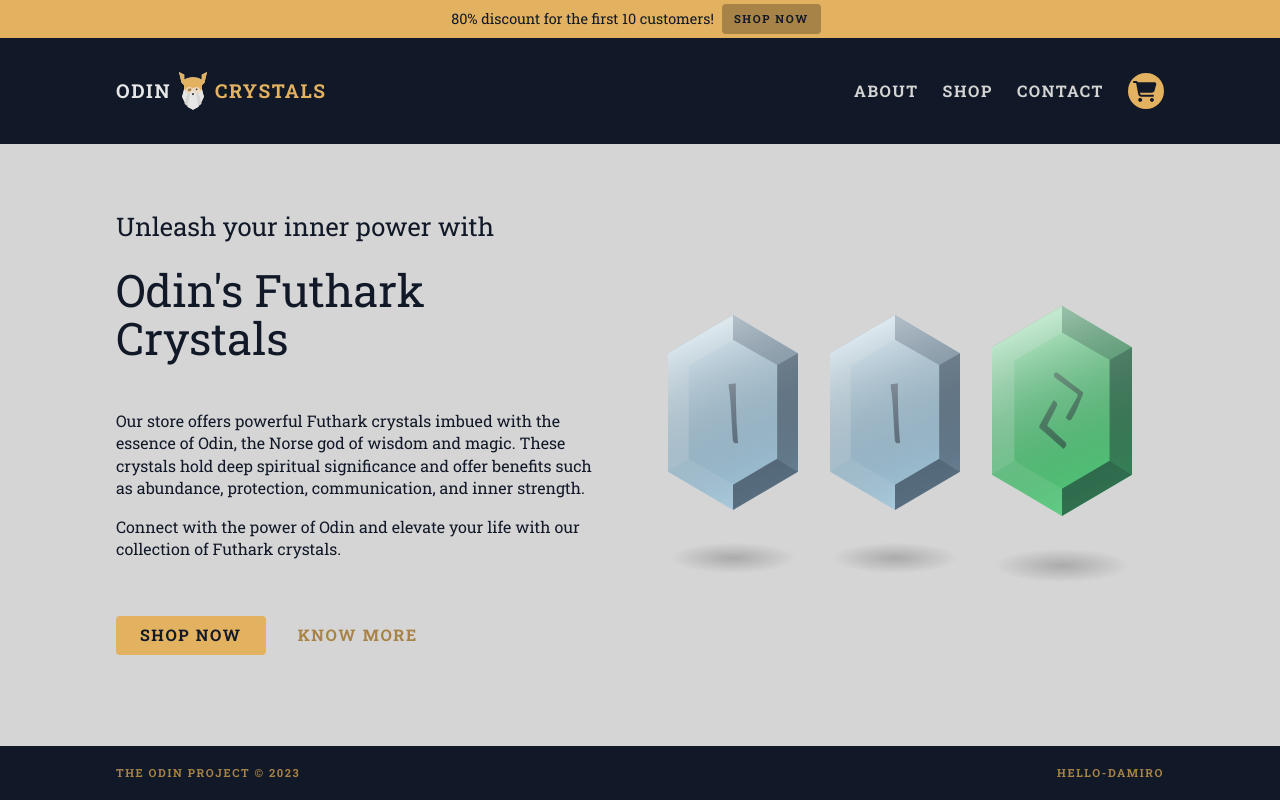
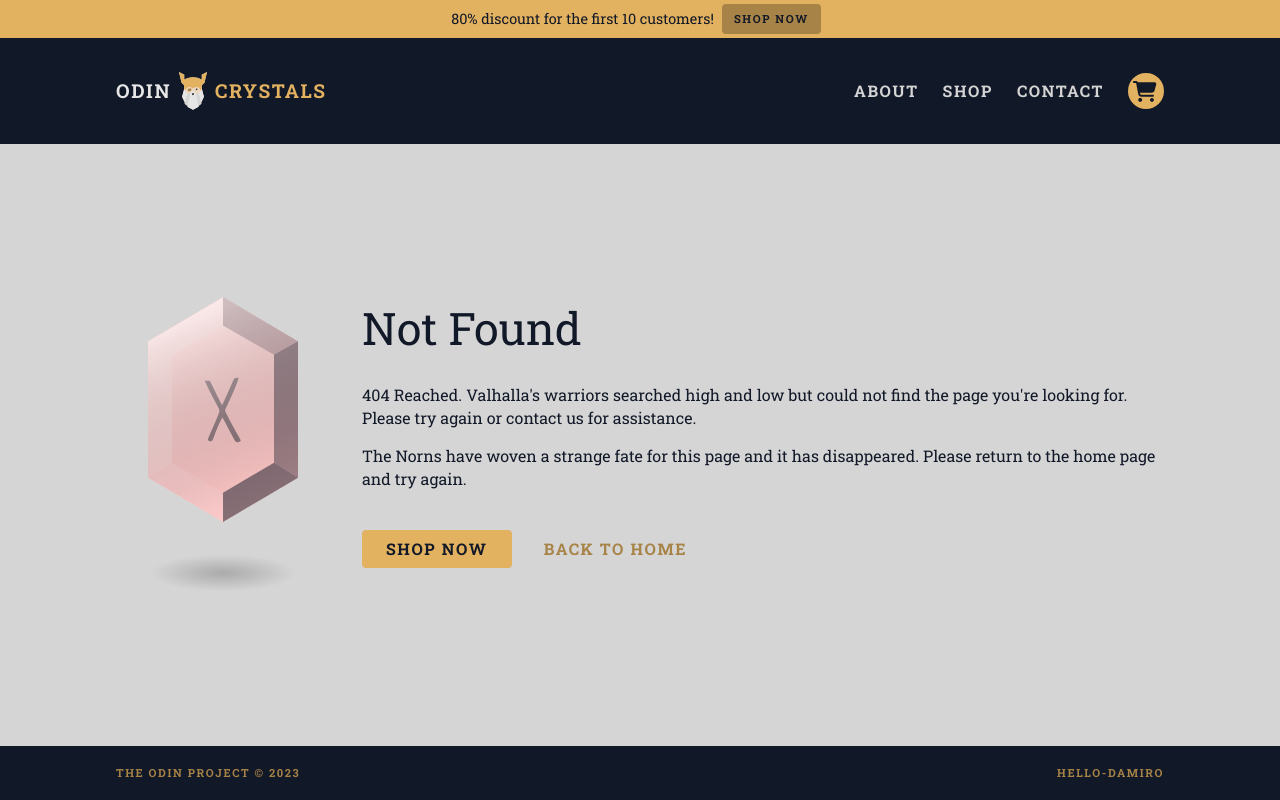
Before and after one commit to hello-damiro/crystal-store, a React (Create React App) app: page /shop/1 in a window 1280 px wide. Built offline with nearby package versions, Linux system fonts and the light colour scheme.

Commit message:
solved the nofound problem in routes

```diff
--- a/src/App.js
+++ b/src/App.js
@@ -1,5 +1,5 @@
 import React from 'react';
-import { HashRouter as Router } from 'react-router-dom';
+import { BrowserRouter as Router } from 'react-router-dom';
 import Ribbon from './components/Ribbon';
 import Header from './components/Header';
 import Main from './components/Main';
--- a/src/components/Main.jsx
+++ b/src/components/Main.jsx
@@ -14,11 +14,12 @@ function Main() {
             <Routes basename={process.env.PUBLIC_URL}>
                 <Route path="/" element={<Home />} />
                 <Route path="/about" element={<About />} />
-                <Route path="/shop" element={<Shop />} />
-                <Route path="/shop/:futhark" element={<Details />} />
                 <Route path="/contact" element={<Contact />} />
                 <Route path="/cart" element={<Cart />} />
-                <Route path="/*" element={<NotFound />} />
+                <Route path="/shop/:futhark" element={<Details />} />
+                <Route path="/shop" element={<Shop />} />
+                <Route path="/shop/*" element={<NotFound />} />
+                <Route path="*" element={<NotFound />} />
             </Routes>
         </main>
     );
--- a/src/components/pages/Details.jsx
+++ b/src/components/pages/Details.jsx
@@ -1,6 +1,7 @@
 import React, { useEffect, useState } from 'react';
 import { Link, useParams } from 'react-router-dom';
 import Crystal from '../shared/Crystal';
+import NotFound from './NotFound';
 import { useCart } from '../hooks/CartContext';
 
 function Details() {
@@ -13,10 +14,13 @@ function Details() {
         setCrystal(crystal);
     }, [cart, futhark]);
 
+    if (!crystal || !crystal.meaning) {
+        return <NotFound />;
+    }
+
     return (
         <section className="crystal-detail">
             <div className="illustration">
-                {crystal.meaning && (
                 <Crystal
                     meaning={crystal.meaning.toLowerCase()}
                     color={crystal.color}
@@ -24,7 +28,6 @@ function Details() {
                     shadowed={true}
                     shadowGap={32}
                 />
-                )}
             </div>
             <div className="copy">
                 <h3>{crystal.futhark}</h3>
```
Lines whose indentation alone changed are shown as unchanged.
